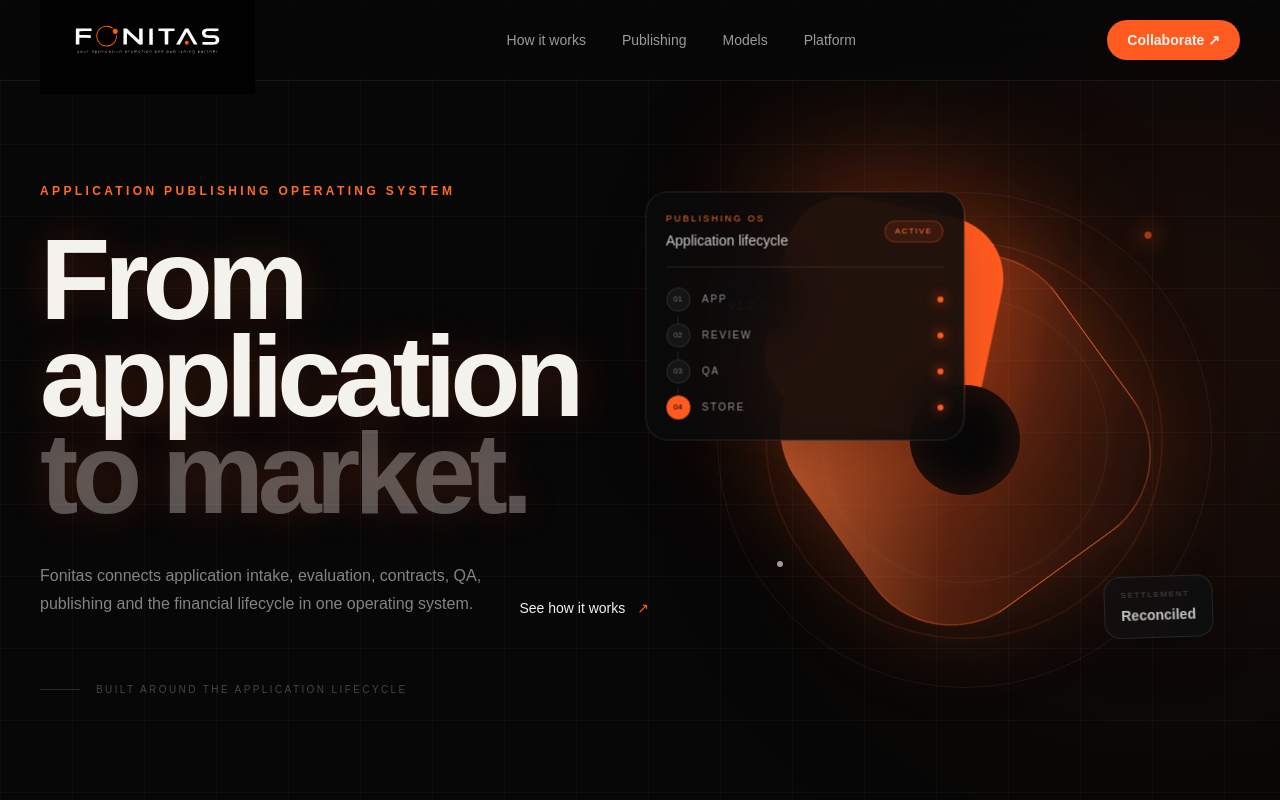
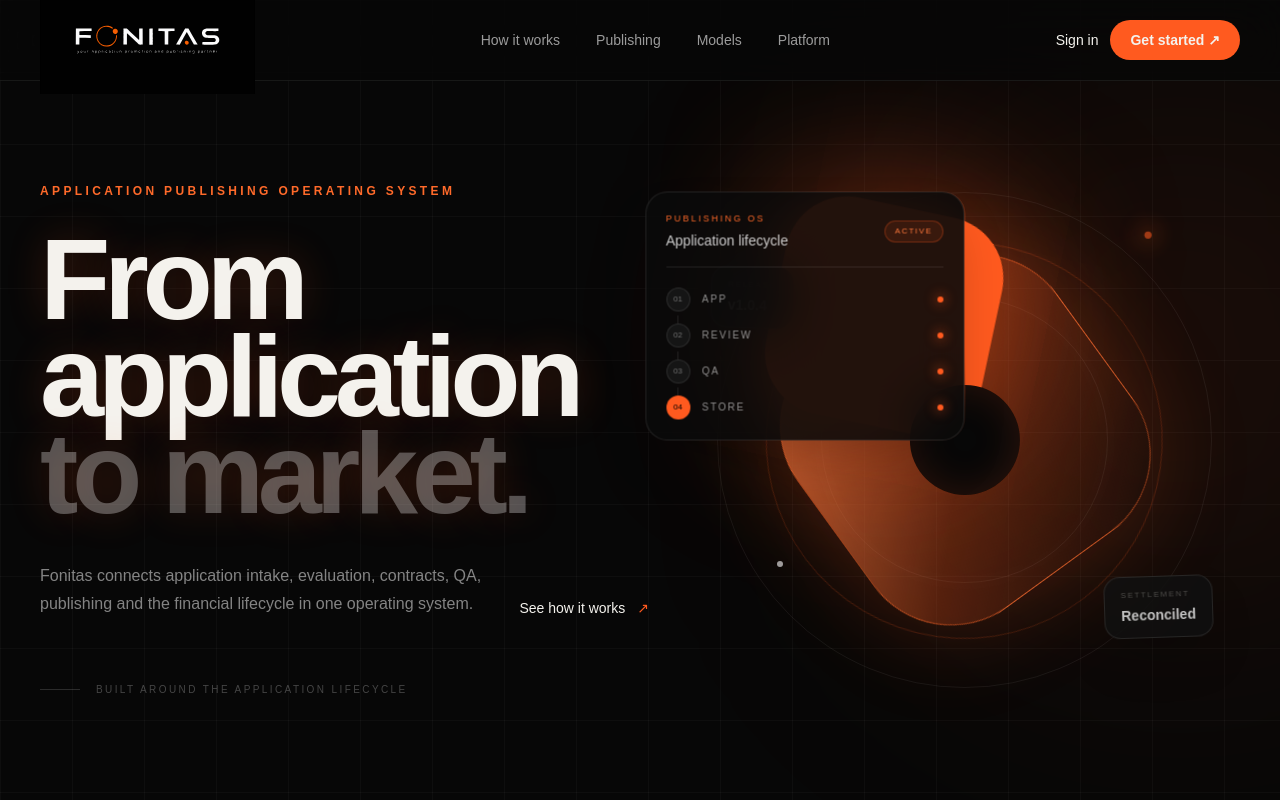
Before and after one commit to mohamad-es/Fonitas-website, a Next.js app: page / in a window 1280 px wide. Shown: the top 800 px of the page. Built offline with nearby package versions, Linux system fonts and the light colour scheme.

Commit message:
feat: add authentication actions to header

```diff
--- a/components/layout/header.tsx
+++ b/components/layout/header.tsx
@@ -3,10 +3,10 @@
 import { useState } from "react";
 
 const links = [
-  ["How it works", "#how-it-works"],
-  ["Publishing", "#publishing"],
-  ["Models", "#models"],
-  ["Platform", "#platform"],
+  ["How it works", "/how-it-works"],
+  ["Publishing", "/publishing"],
+  ["Models", "/models"],
+  ["Platform", "/platform"],
 ];
 
 export function Header() {
@@ -15,7 +15,7 @@ export function Header() {
   return (
     <header className="fixed left-0 right-0 top-0 z-50 border-b border-white/[0.07] bg-[#070707]/75 backdrop-blur-xl">
       <div className="mx-auto flex h-20 max-w-[1400px] items-center justify-between px-6 lg:px-10">
-        <a href="#" aria-label="Foonitas home" className="block w-[190px] sm:w-[215px]">
+        <a href="/" aria-label="Foonitas home" className="block w-[190px] sm:w-[215px]">
           <img src="/foonitas-logo.svg" alt="Foonitas — application publishing operating system" className="h-auto w-full" />
         </a>
 
@@ -26,8 +26,9 @@ export function Header() {
         </nav>
 
         <div className="flex items-center gap-3">
-          <a href="#contact" className="hidden rounded-full bg-[#ff5a1f] px-5 py-2.5 text-sm font-semibold text-black transition hover:bg-[#ff7a3d] sm:block">
-            Collaborate ↗
+          <a href="/login" className="hidden text-sm text-white/60 transition hover:text-white sm:block">Sign in</a>
+          <a href="/register" className="hidden rounded-full bg-[#ff5a1f] px-5 py-2.5 text-sm font-semibold text-black transition hover:bg-[#ff7a3d] sm:block">
+            Get started ↗
           </a>
           <button type="button" aria-label="Toggle menu" aria-expanded={open} onClick={() => setOpen((value) => !value)} className="flex h-10 w-10 items-center justify-center rounded-full border border-white/10 text-white md:hidden">
             <span className="text-lg">{open ? "×" : "☰"}</span>
@@ -40,8 +41,9 @@ export function Header() {
           {links.map(([label, href]) => (
             <a key={href} href={href} onClick={() => setOpen(false)} className="block border-b border-white/[0.07] py-4 text-lg text-white/75 last:border-0">{label}</a>
           ))}
-          <a href="#faq" onClick={() => setOpen(false)} className="block border-b border-white/[0.07] py-4 text-lg text-white/75">FAQ</a>
-          <a href="#contact" onClick={() => setOpen(false)} className="mt-4 block rounded-full bg-[#ff5a1f] px-5 py-3 text-center text-sm font-semibold text-black">Submit a request ↗</a>
+          <a href="/faq" onClick={() => setOpen(false)} className="block border-b border-white/[0.07] py-4 text-lg text-white/75">FAQ</a>
+          <a href="/login" onClick={() => setOpen(false)} className="block border-b border-white/[0.07] py-4 text-lg text-white/75">Sign in</a>
+          <a href="/register" onClick={() => setOpen(false)} className="mt-4 block rounded-full bg-[#ff5a1f] px-5 py-3 text-center text-sm font-semibold text-black">Get started ↗</a>
         </nav>
       )}
     </header>
```
